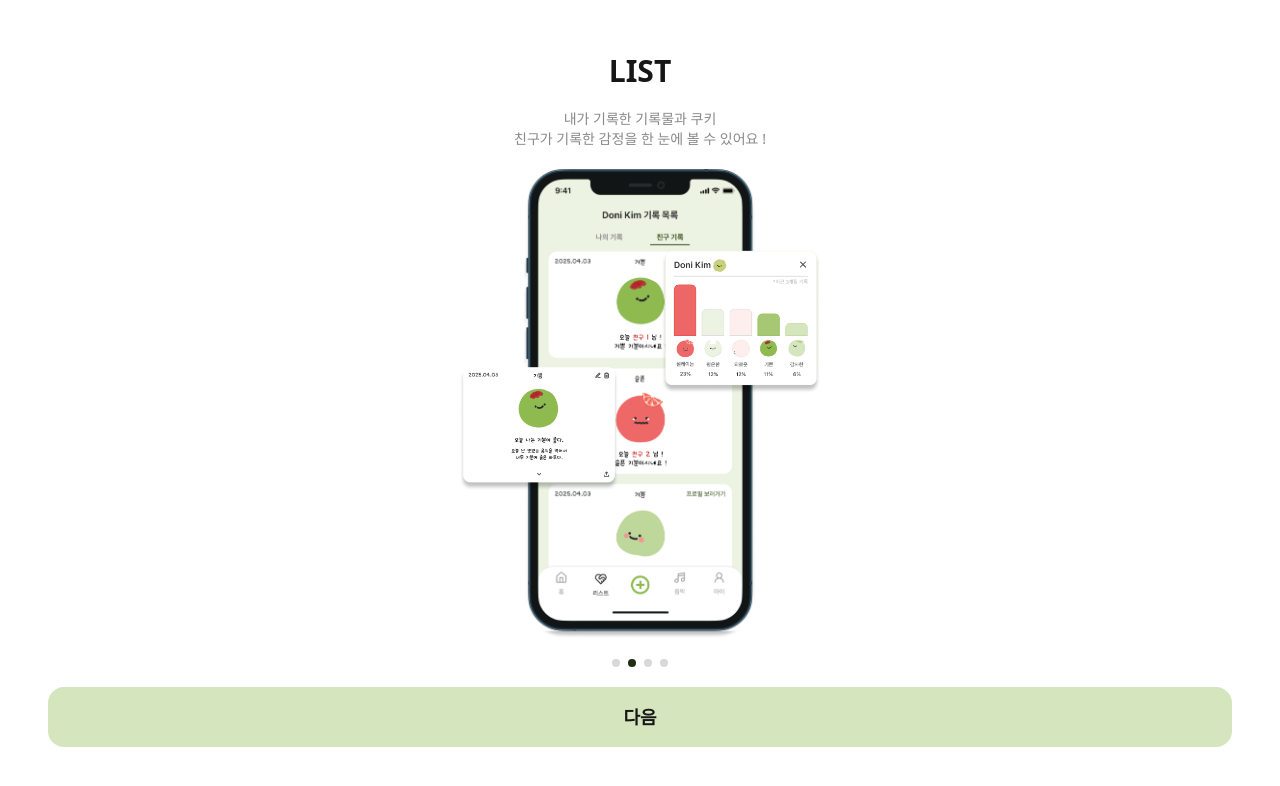
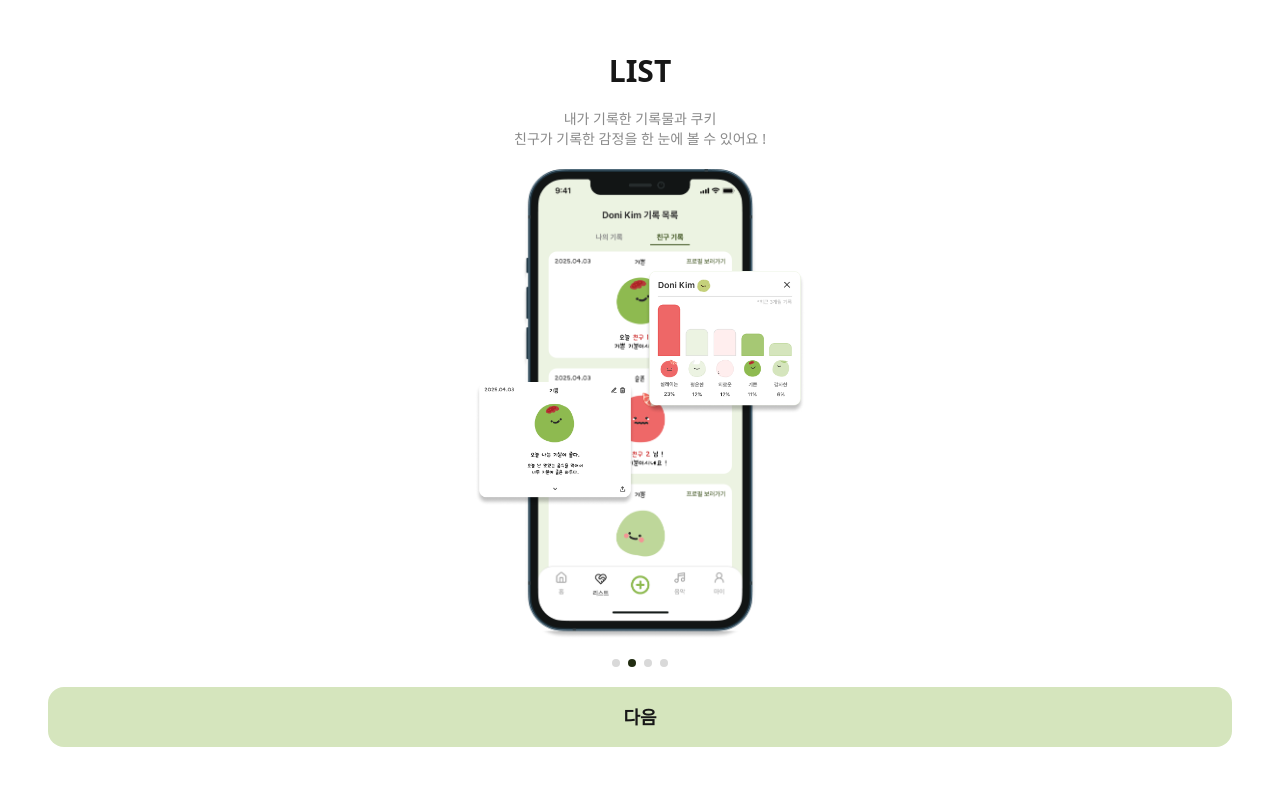
Before and after one commit to fourkie/fourkie, a Next.js app: page /tutorial in a window 1280 px wide. Both pictures are taken after a click on the button "다음". Shown: the top 786 px of the page. Built offline with nearby package versions, Linux system fonts and the light colour scheme; no server answers.

Commit message:
style: tutorial-description 컴포넌트의 여백 및 애니메이션 위치 수정

```diff
--- a/src/app/tutorial/_components/tutorial-description.tsx
+++ b/src/app/tutorial/_components/tutorial-description.tsx
@@ -12,9 +12,9 @@ const TutorialDescription = ({
 }: DescriptionProps) => {
   return (
     <div
-      className={`flex h-screen flex-col justify-center ${currentStep !== 3 ? "bg-white" : "bg-primary-50"} px-5 font-pretendard`}
+      className={`flex min-h-screen flex-col justify-center ${currentStep !== 3 ? "bg-white" : "bg-primary-50"} px-5 py-5 font-pretendard`}
     >
-      <div className="flex flex-col items-center gap-5">
+      <div className="flex flex-1 flex-col items-center justify-center gap-5">
         {currentStep !== 3 ? (
           <>
             <h1 className="text-3xl font-bold">{title}</h1>
@@ -30,6 +30,7 @@ const TutorialDescription = ({
                 width={236}
                 height={479}
                 className="object-contain"
+                priority
               />
 
               {currentStep === 1 && (
@@ -39,7 +40,8 @@ const TutorialDescription = ({
                     alt="list2"
                     width={160}
                     height={116}
-                    className="animate-list2 absolute bottom-1/4 right-1/4 -translate-x-2/4 -translate-y-1/4 object-contain"
+                    className="animate-list2 absolute right-1/4 top-1/4 -translate-x-16 translate-y-24 object-contain"
+                    priority
                   />
 
                   <Image
@@ -47,7 +49,8 @@ const TutorialDescription = ({
                     alt="list3"
                     width={160}
                     height={135}
-                    className="animate-list3 absolute bottom-3/4 left-1/4 translate-x-2/4 translate-y-3/4 object-contain"
+                    className="animate-list3 absolute bottom-3/4 left-1/4 translate-x-16 translate-y-32 object-contain"
+                    priority
                   />
                 </>
               )}
@@ -59,6 +62,7 @@ const TutorialDescription = ({
                   width={230}
                   height={105}
                   className="animate-music2 absolute left-1/2 top-1/4 -translate-x-16 -translate-y-10 object-contain"
+                  priority
                 />
               )}
             </div>
@@ -71,6 +75,7 @@ const TutorialDescription = ({
               width={140}
               height={140}
               className="object-contain"
+              priority
             />
 
             <div className="flex flex-col items-center py-8">
--- a/tailwind.config.ts
+++ b/tailwind.config.ts
@@ -55,14 +55,14 @@ const config: Config = {
       },
       keyframes: {
         list2: {
-          "0%": { transform: "translate(-50%, -25%) scale(0.6)" },
-          "60%": { transform: "translate(-50%, -25%) scale(1.2)" },
-          "100%": { transform: "translate(-50%, -25%) scale(1)" },
+          "0%": { transform: "translate(-4rem, 6rem) scale(0.6)" },
+          "60%": { transform: "translate(-4rem, 6rem) scale(1.2)" },
+          "100%": { transform: "translate(-4rem, 6rem) scale(1)" },
         },
         list3: {
-          "0%": { transform: "translate(50%, 75%) scale(0.6)" },
-          "60%": { transform: "translate(50%, 75%) scale(1.2)" },
-          "100%": { transform: "translate(50%, 75%) scale(1)" },
+          "0%": { transform: "translate(4rem, 8rem) scale(0.6)" },
+          "60%": { transform: "translate(4rem, 8rem) scale(1.2)" },
+          "100%": { transform: "translate(4rem, 8rem) scale(1)" },
         },
         music2: {
           "0%": {
```
